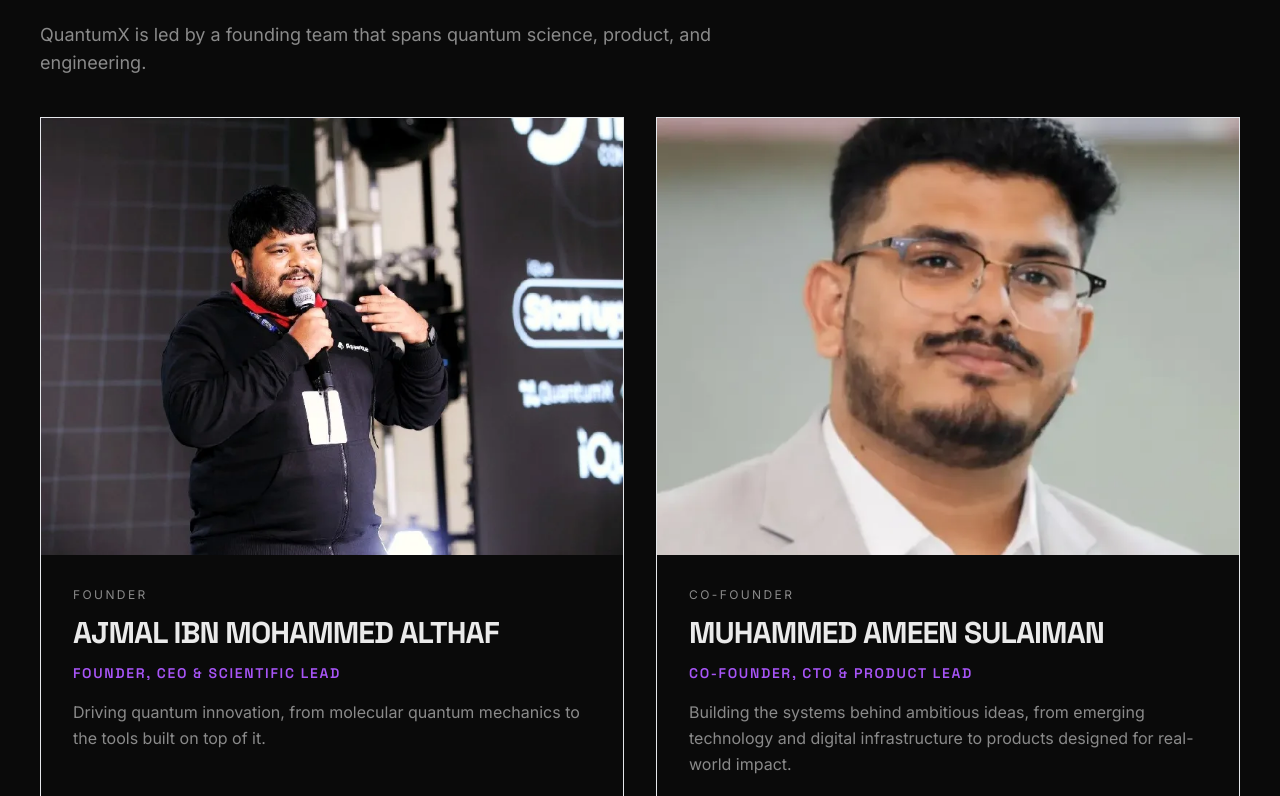
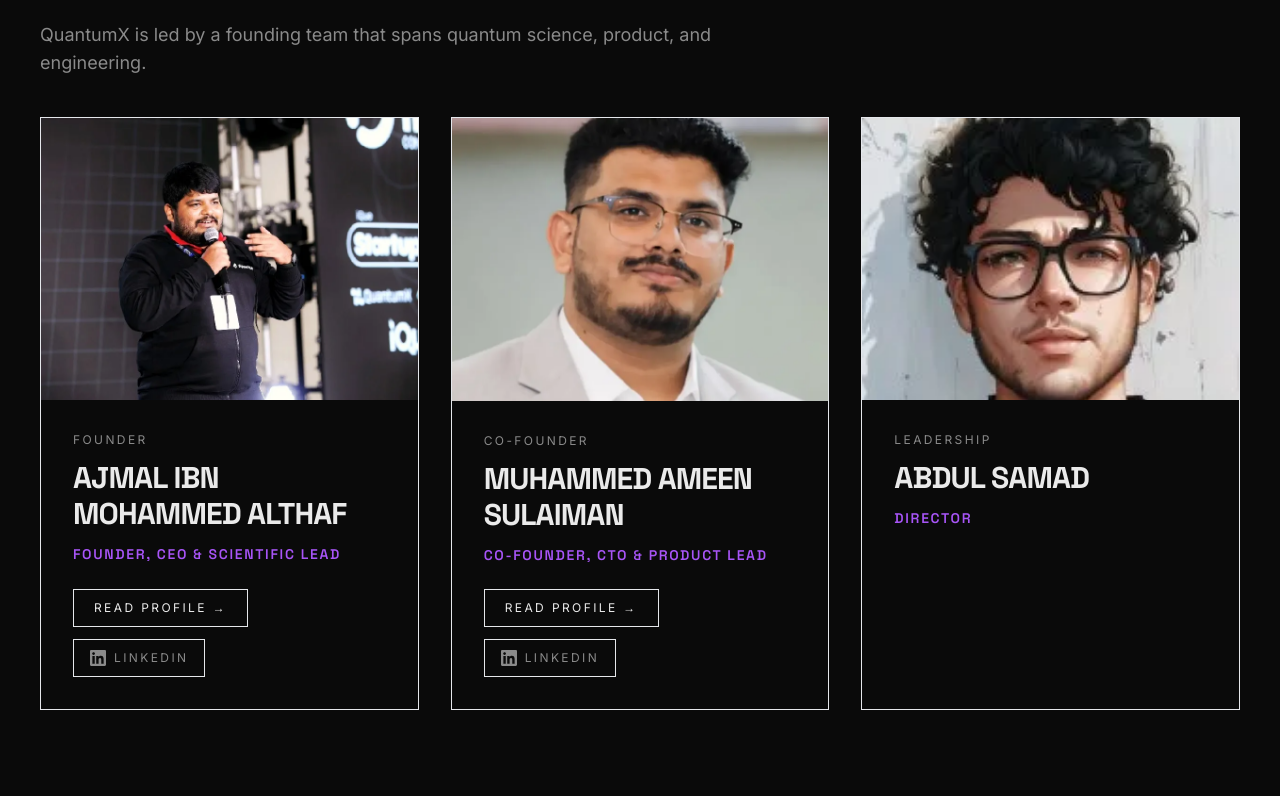
Before and after one commit to appetite-studio-team/quantumx.foundation, a Next.js app: page /company in a window 1280 px wide. Shown: the part 944-1740 px from the top of the page. Built offline with nearby package versions, Linux system fonts and the light colour scheme.

Commit message:
✨ feat(company): add Abdul Samad as Director and drop founder headlines
Leadership cards now support members without a profile page. Founder one-line headlines are removed from profiles and the Company page.

```diff
--- a/app/company/CompanyPage.tsx
+++ b/app/company/CompanyPage.tsx
@@ -71,7 +71,7 @@ export function CompanyPage() {
         </motion.div>
 
         <motion.ul
-          className="mt-10 grid gap-6 md:grid-cols-2 md:gap-8"
+          className="mt-10 grid gap-6 md:grid-cols-2 md:gap-8 lg:grid-cols-3"
           initial="hidden"
           whileInView="visible"
           viewport={defaultViewport}
@@ -82,7 +82,7 @@ export function CompanyPage() {
         >
           {company.leadership.members.map((founder) => (
             <motion.li
-              key={founder.slug}
+              key={founder.name}
               variants={{
                 hidden: { opacity: 0, y: 20 },
                 visible: { opacity: 1, y: 0 },
@@ -90,6 +90,7 @@ export function CompanyPage() {
               transition={defaultTransition}
             >
               <article className="flex h-full flex-col border border-gray-secondary/20">
+                {founder.slug ? (
                   <Link
                     href={`/founder/${founder.slug}`}
                     className="group relative block aspect-[4/3] w-full overflow-hidden bg-gray-secondary/10"
@@ -100,31 +101,45 @@ export function CompanyPage() {
                       alt={founder.photoAlt}
                       fill
                       className="object-cover object-center transition-transform duration-500 group-hover:scale-[1.03]"
-                    sizes="(max-width: 768px) 100vw, 50vw"
+                      sizes="(max-width: 768px) 100vw, (max-width: 1024px) 50vw, 33vw"
                     />
                   </Link>
+                ) : (
+                  <div className="relative aspect-[4/3] w-full overflow-hidden bg-gray-secondary/10">
+                    <Image
+                      src={founder.photo}
+                      alt={founder.photoAlt}
+                      fill
+                      className="object-cover object-center"
+                      sizes="(max-width: 768px) 100vw, (max-width: 1024px) 50vw, 33vw"
+                    />
+                  </div>
+                )}
                 <div className="flex flex-1 flex-col p-6 md:p-8">
                   <p className="text-xs uppercase tracking-[0.2em] text-gray-secondary">
                     {founder.eyebrow}
                   </p>
                   <h3 className="mt-3 font-heading text-2xl font-bold uppercase leading-tight tracking-tight-heading text-text-primary md:text-3xl">
+                    {founder.slug ? (
                       <Link href={`/founder/${founder.slug}`} className="hover:text-accent">
                         {founder.name}
                       </Link>
+                    ) : (
+                      founder.name
+                    )}
                   </h3>
                   <p className="mt-3 font-heading text-sm font-semibold uppercase tracking-[0.12em] text-accent">
                     {founder.role}
                   </p>
-                  <p className="mt-4 text-base leading-relaxed text-gray-secondary">
-                    {founder.headline}
-                  </p>
                   <div className="mt-auto flex flex-wrap items-center gap-3 pt-6">
+                    {founder.slug ? (
                       <Link
                         href={`/founder/${founder.slug}`}
                         className="inline-flex items-center border border-accent/50 px-5 py-2.5 text-xs uppercase tracking-[0.2em] text-text-primary transition-colors hover:border-accent hover:text-accent"
                       >
                         Read profile →
                       </Link>
+                    ) : null}
                     {founder.linkedin ? (
                       <a
                         href={founder.linkedin}
--- a/app/company/page.tsx
+++ b/app/company/page.tsx
@@ -47,15 +47,17 @@ export const metadata: Metadata = {
   },
 };
 
-const people = company.leadership.members.map((founder) => ({
-  '@type': 'Person',
-  '@id': `${founderUrl(founder)}#person`,
-  name: founder.name,
-  jobTitle: founder.role,
-  url: founderUrl(founder),
-  image: `${baseUrl}${founder.photo}`,
-  ...(founder.linkedin ? { sameAs: [founder.linkedin] } : {}),
-}));
+const people = company.leadership.members.map((member) => {
+  const url = member.slug ? founderUrl({ slug: member.slug }) : undefined;
+  return {
+    '@type': 'Person',
+    ...(url ? { '@id': `${url}#person`, url } : {}),
+    name: member.name,
+    jobTitle: member.role,
+    image: `${baseUrl}${member.photo}`,
+    ...(member.linkedin ? { sameAs: [member.linkedin] } : {}),
+  };
+});
 
 const aboutJsonLd = {
   '@context': 'https://schema.org',
--- a/components/founder/FounderProfile.tsx
+++ b/components/founder/FounderProfile.tsx
@@ -28,9 +28,6 @@ export function FounderProfile({ founder }: { founder: Founder }) {
             </h1>
             <p className="mt-5 font-heading text-base font-semibold uppercase tracking-[0.12em] text-accent md:text-lg">
               {founder.role}
-            </p>
-            <p className="mt-5 max-w-xl text-lg text-gray-secondary md:text-xl">
-              {founder.headline}
             </p>
 
             <ul className="mt-8 flex flex-wrap gap-2">
--- a/content/company.ts
+++ b/content/company.ts
@@ -4,6 +4,25 @@
  */
 
 import { ajmal, ameen } from './founders';
+
+/** A leadership card. Only founders have a `slug`, which links to their /founder/<slug> profile. */
+export type LeadershipMember = {
+  slug?: string;
+  name: string;
+  eyebrow: string;
+  role: string;
+  photo: string;
+  photoAlt: string;
+  linkedin?: string;
+};
+
+const abdulSamad: LeadershipMember = {
+  name: 'Abdul Samad',
+  eyebrow: 'Leadership',
+  role: 'Director',
+  photo: '/images/speakers/abdul-samad.webp',
+  photoAlt: 'Abdul Samad, Director at QuantumX',
+};
 
 export const company = {
   eyebrow: 'The Company',
@@ -54,6 +73,6 @@ export const company = {
   leadership: {
     heading: 'Founders & leadership',
     intro: 'QuantumX is led by a founding team that spans quantum science, product, and engineering.',
-    members: [ajmal, ameen],
+    members: [ajmal, ameen, abdulSamad] as LeadershipMember[],
   },
 } as const;
--- a/content/founders.ts
+++ b/content/founders.ts
@@ -11,7 +11,6 @@ export type Founder = {
   role: string;
   email: string;
   linkedin?: string;
-  headline: string;
   photo: string;
   photoAlt: string;
   bio: string[];
@@ -31,7 +30,6 @@ export const ajmal: Founder = {
   role: 'Founder, CEO & Scientific Lead',
   email: 'ajmal@quantumx.foundation',
   linkedin: 'https://www.linkedin.com/in/ajmal-ima/',
-  headline: 'Driving quantum innovation, from molecular quantum mechanics to the tools built on top of it.',
   photo: '/images/founder/ajmal.webp',
   photoAlt: 'Ajmal Ibn Mohammed Althaf, Founder, CEO and Scientific Lead at QuantumX, speaking on stage',
   bio: [
@@ -55,8 +53,6 @@ export const ameen: Founder = {
   role: 'Co-Founder, CTO & Product Lead',
   email: 'ameen@quantumx.foundation',
   linkedin: 'https://www.linkedin.com/in/ameenx/',
-  headline:
-    'Building the systems behind ambitious ideas, from emerging technology and digital infrastructure to products designed for real-world impact.',
   photo: '/images/founder/ameen.webp',
   photoAlt: 'Muhammed Ameen Sulaiman, Co-Founder, CTO and Product Lead at QuantumX',
   bio: [
--- a/lib/founder-seo.ts
+++ b/lib/founder-seo.ts
@@ -7,7 +7,7 @@ import type { Founder } from '@/content/founders';
 
 const baseUrl = 'https://quantumx.foundation';
 
-export function founderUrl(founder: Founder): string {
+export function founderUrl(founder: Pick<Founder, 'slug'>): string {
   return `${baseUrl}/founder/${founder.slug}/`;
 }
 
```
Lines whose indentation alone changed are shown as unchanged.
